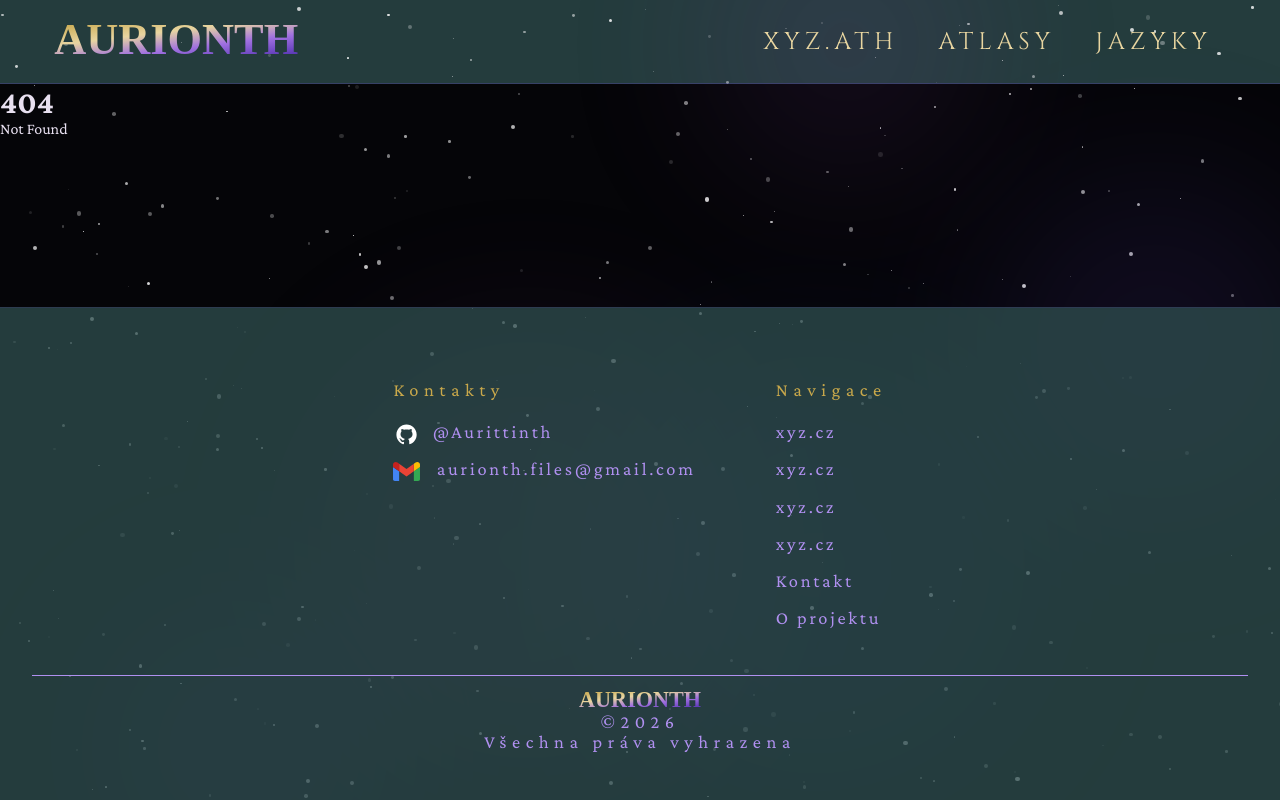
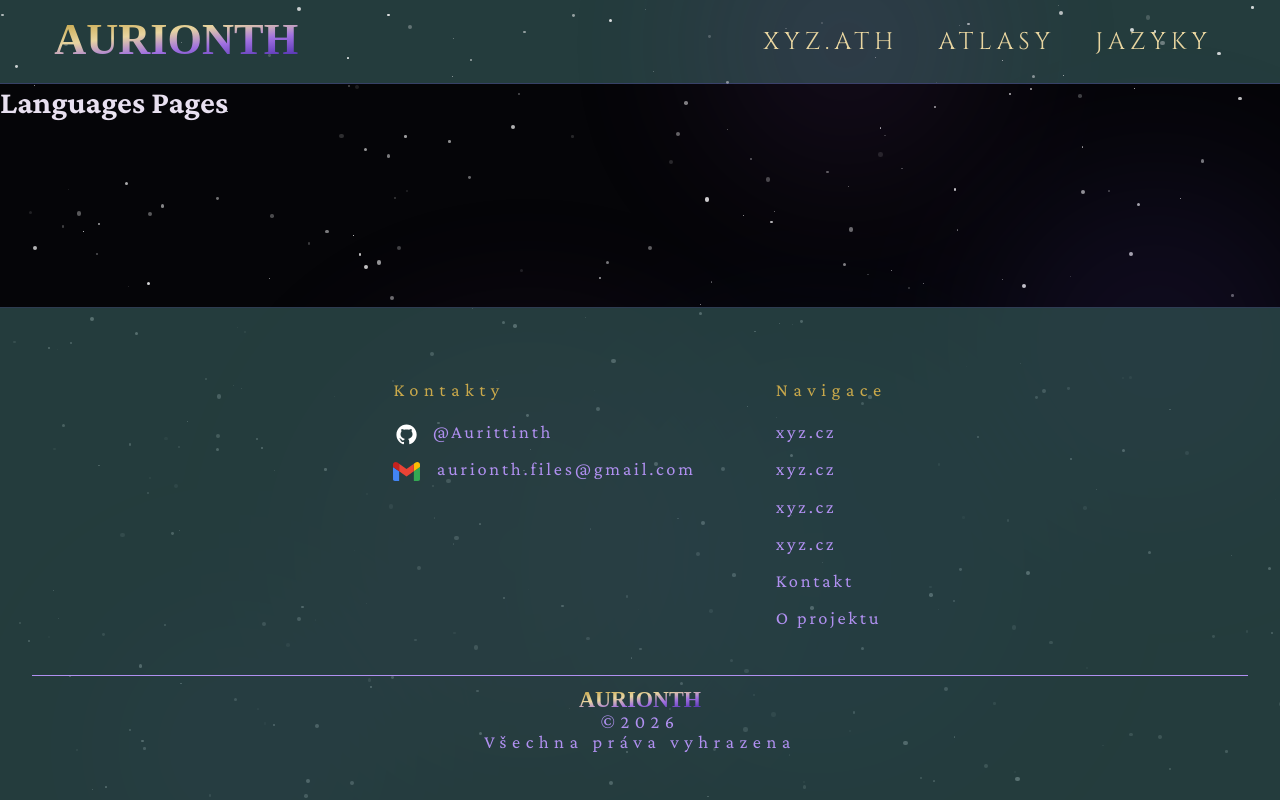
Before and after one commit to Aurittinth/Aurionth, a SvelteKit app: page /languages in a window 1280 px wide. Before the commit this address had no page. Built offline with nearby package versions, Linux system fonts and the light colour scheme.

Commit message:
Fix file name

```diff
--- /dev/null
+++ b/src/routes/languages/+page.svelte
@@ -0,0 +1 @@
+<h1>Languages Pages</h1>
--- a/src/routes/languages/+pages.svelte
+++ /dev/null
@@ -1 +0,0 @@
-<h1>Languages Pages</h1>
```
